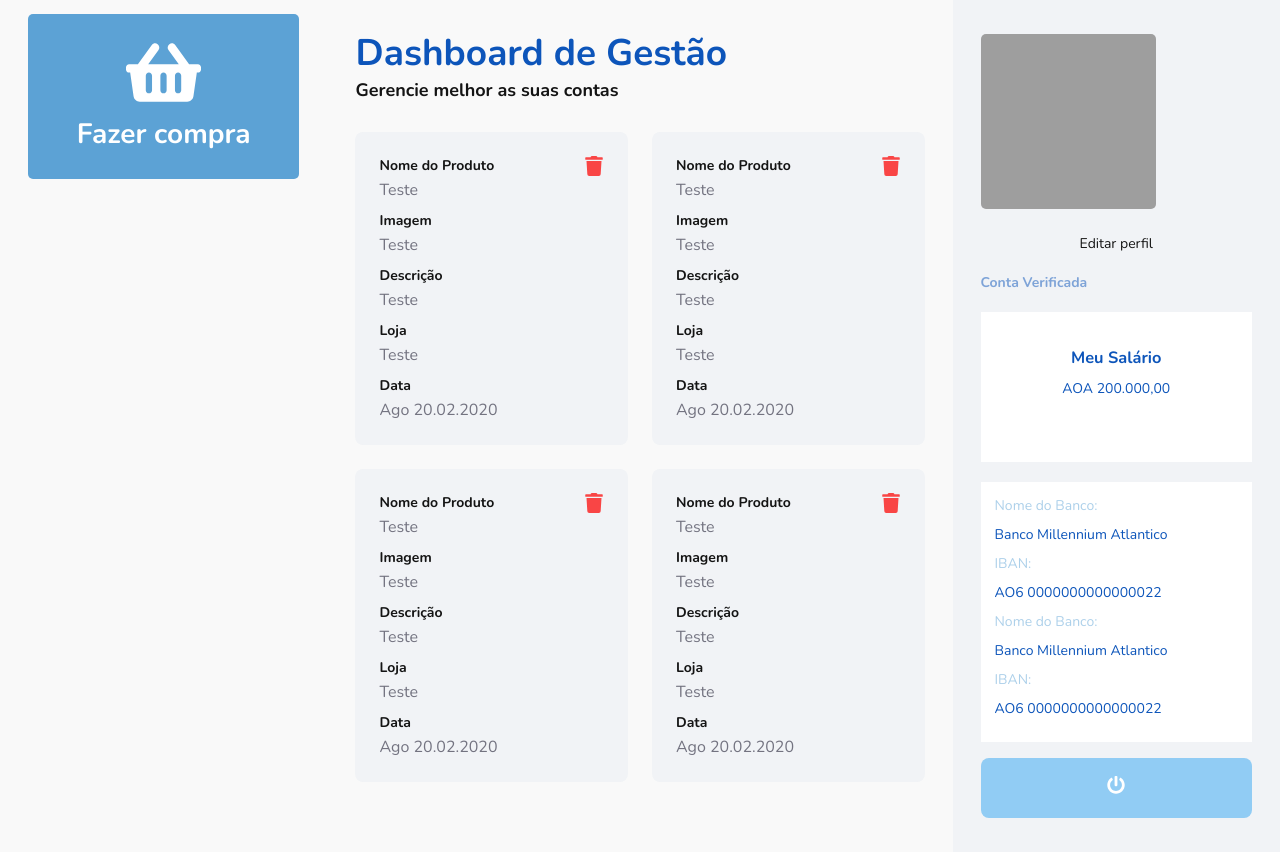
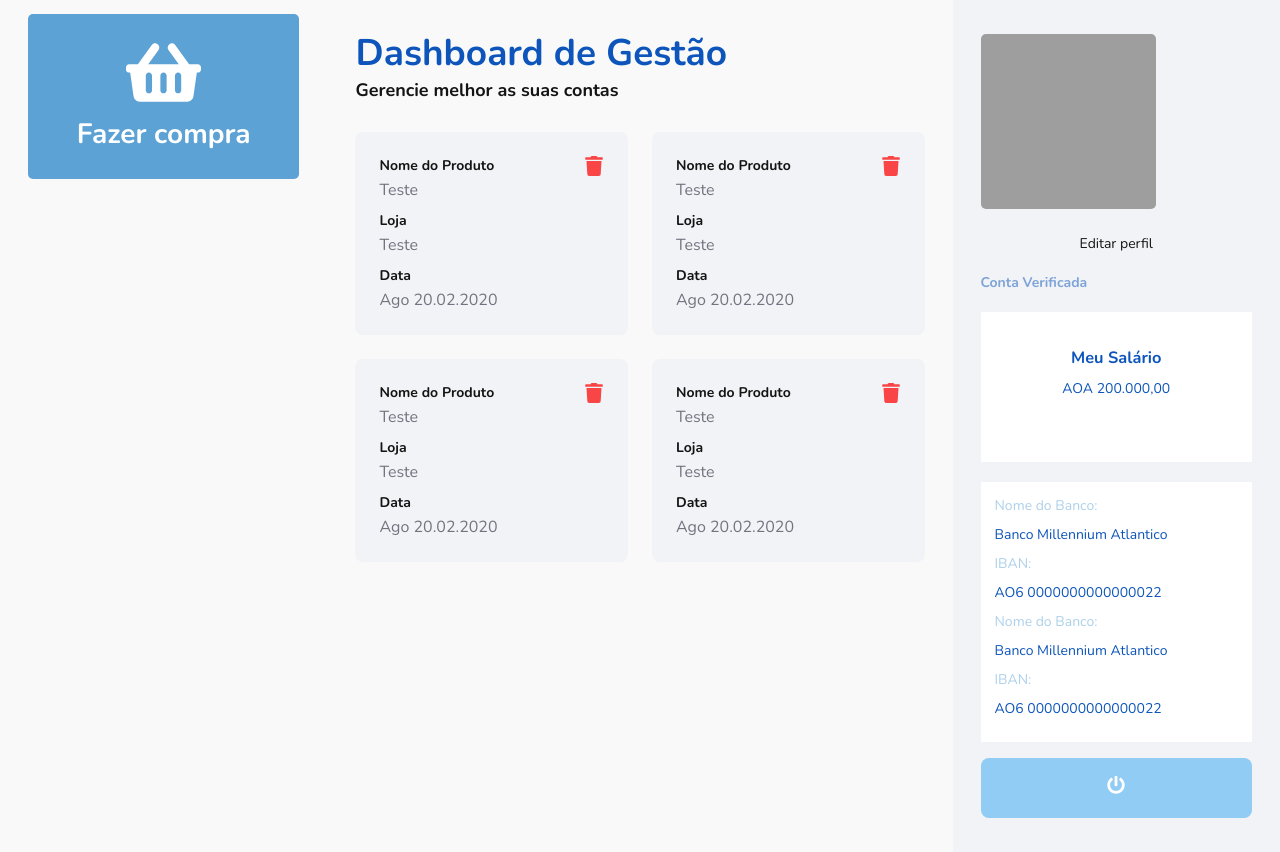
Before and after one commit to cabanga/teste-paga3, a React (Create React App) app: page /user/dashboard in a window 1280 px wide. Built offline with nearby package versions, Linux system fonts and the light colour scheme; grey boxes are pictures that could not be loaded.

Commit message:
fix profile card

```diff
--- a/src/pages/UserProfile/index.js
+++ b/src/pages/UserProfile/index.js
@@ -40,9 +40,17 @@ function Dashboard() {
           <li>
             <strong>Nome do Produto</strong>
             <p>Teste</p>
-            <strong>Imagem</strong>
+            <strong>Loja</strong>
             <p>Teste</p>
-            <strong>Descrição</strong>
+            <strong>Data</strong>
+            <p>Ago 20.02.2020</p>
+
+            <button type="button">
+              <FaTrash size={20} color="#F94545"/>
+            </button>
+          </li>
+          <li>
+            <strong>Nome do Produto</strong>
             <p>Teste</p>
             <strong>Loja</strong>
             <p>Teste</p>
@@ -56,10 +64,6 @@ function Dashboard() {
           <li>
             <strong>Nome do Produto</strong>
             <p>Teste</p>
-            <strong>Imagem</strong>
-            <p>Teste</p>
-            <strong>Descrição</strong>
-            <p>Teste</p>
             <strong>Loja</strong>
             <p>Teste</p>
             <strong>Data</strong>
@@ -71,26 +75,6 @@ function Dashboard() {
           </li>
           <li>
             <strong>Nome do Produto</strong>
-            <p>Teste</p>
-            <strong>Imagem</strong>
-            <p>Teste</p>
-            <strong>Descrição</strong>
-            <p>Teste</p>
-            <strong>Loja</strong>
-            <p>Teste</p>
-            <strong>Data</strong>
-            <p>Ago 20.02.2020</p>
-
-            <button type="button">
-              <FaTrash size={20} color="#F94545"/>
-            </button>
-          </li>
-          <li>
-            <strong>Nome do Produto</strong>
-            <p>Teste</p>
-            <strong>Imagem</strong>
-            <p>Teste</p>
-            <strong>Descrição</strong>
             <p>Teste</p>
             <strong>Loja</strong>
             <p>Teste</p>
```
